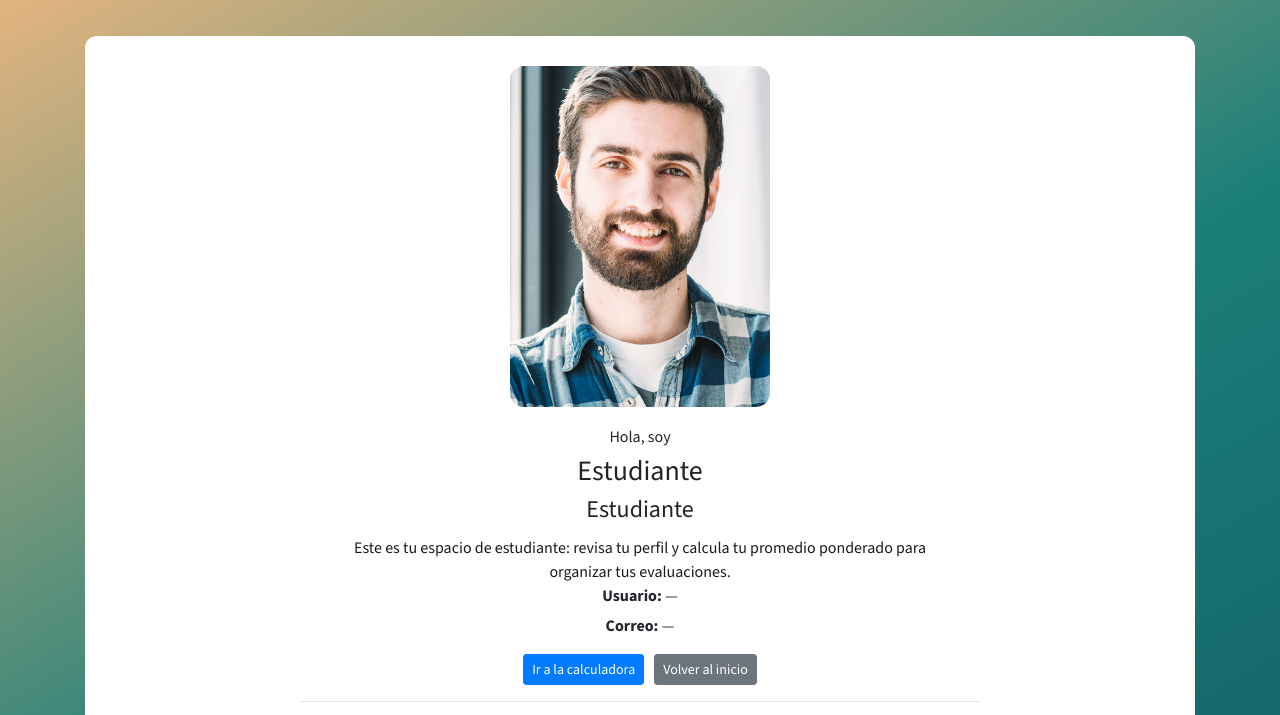
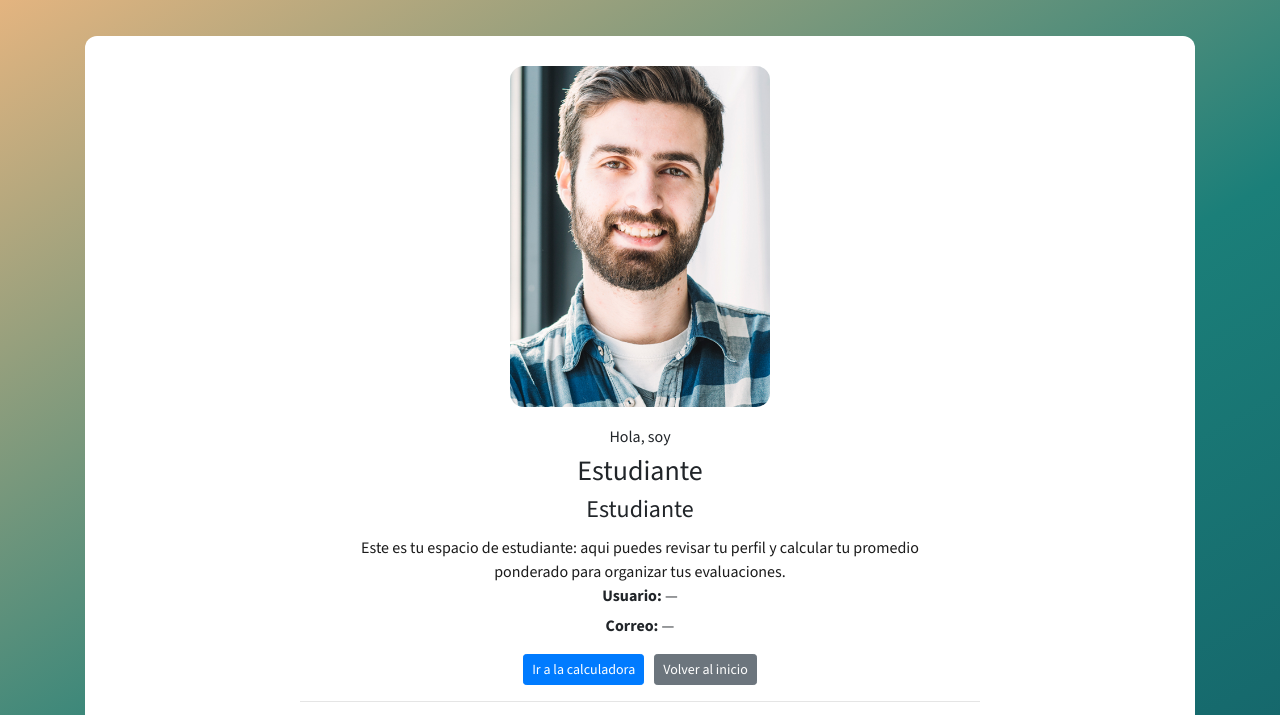
Before and after one commit to SantiagoRomeroq3/crud-academico, a website: page Student.html in a window 1280 px wide. Shown: the part 66-781 px from the top of the page. Drawn offline with nearby package versions, Linux system fonts and the light colour scheme.

Commit message:
feat(estudiante): mejora instrucciones de la calculadora

```diff
--- a/Student.html
+++ b/Student.html
@@ -47,7 +47,7 @@
                 <h4 id="profile-role">Estudiante</h4>
 
                 <p class="student-intro" id="profile-bio">
-                  Este es tu espacio de estudiante: revisa tu perfil y calcula tu promedio ponderado para organizar tus evaluaciones.
+                  Este es tu espacio de estudiante: aqui puedes revisar tu perfil y calcular tu promedio ponderado para organizar tus evaluaciones.
                 </p>
 
                 <ul class="list basic_info">
```
